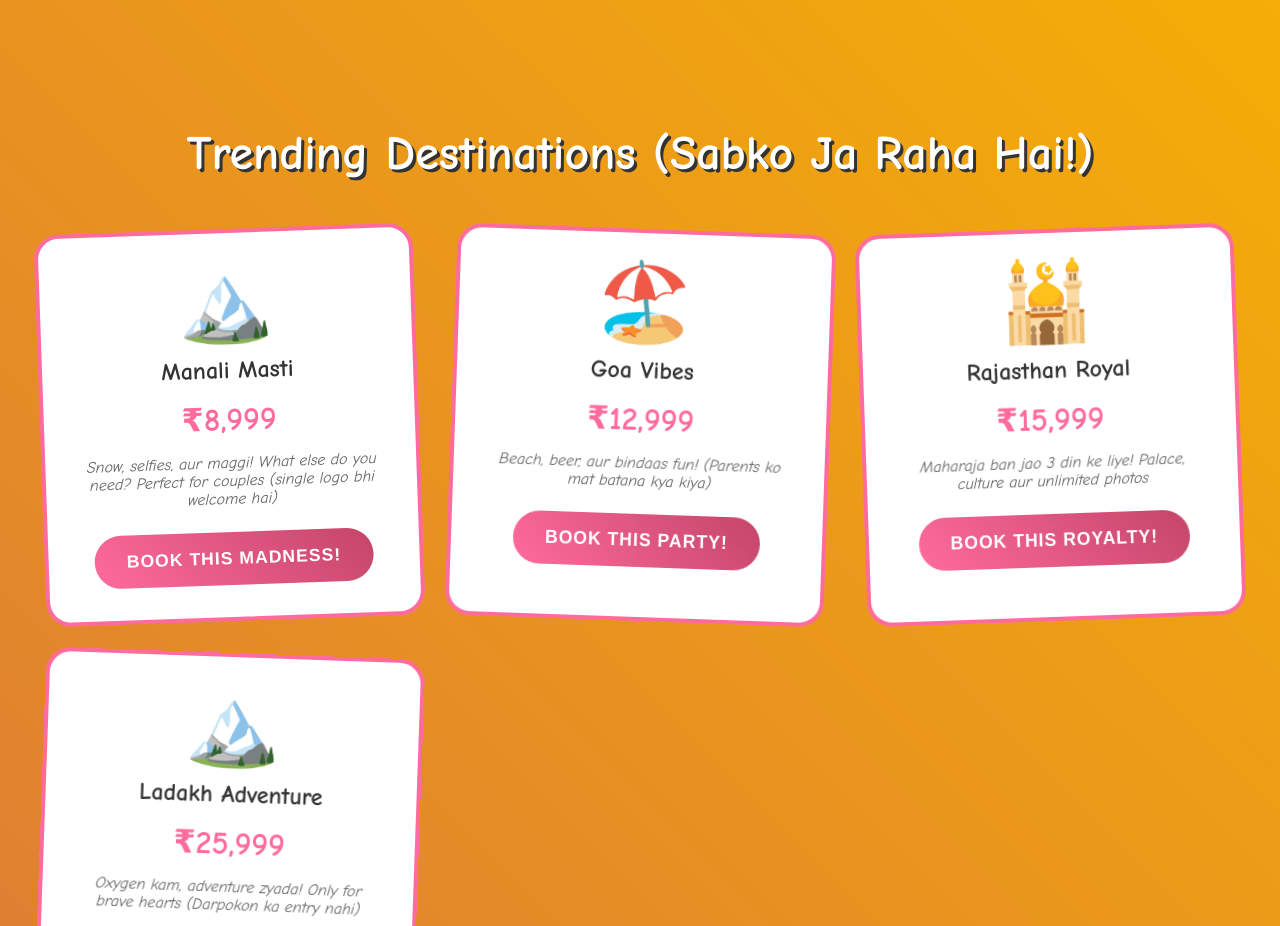
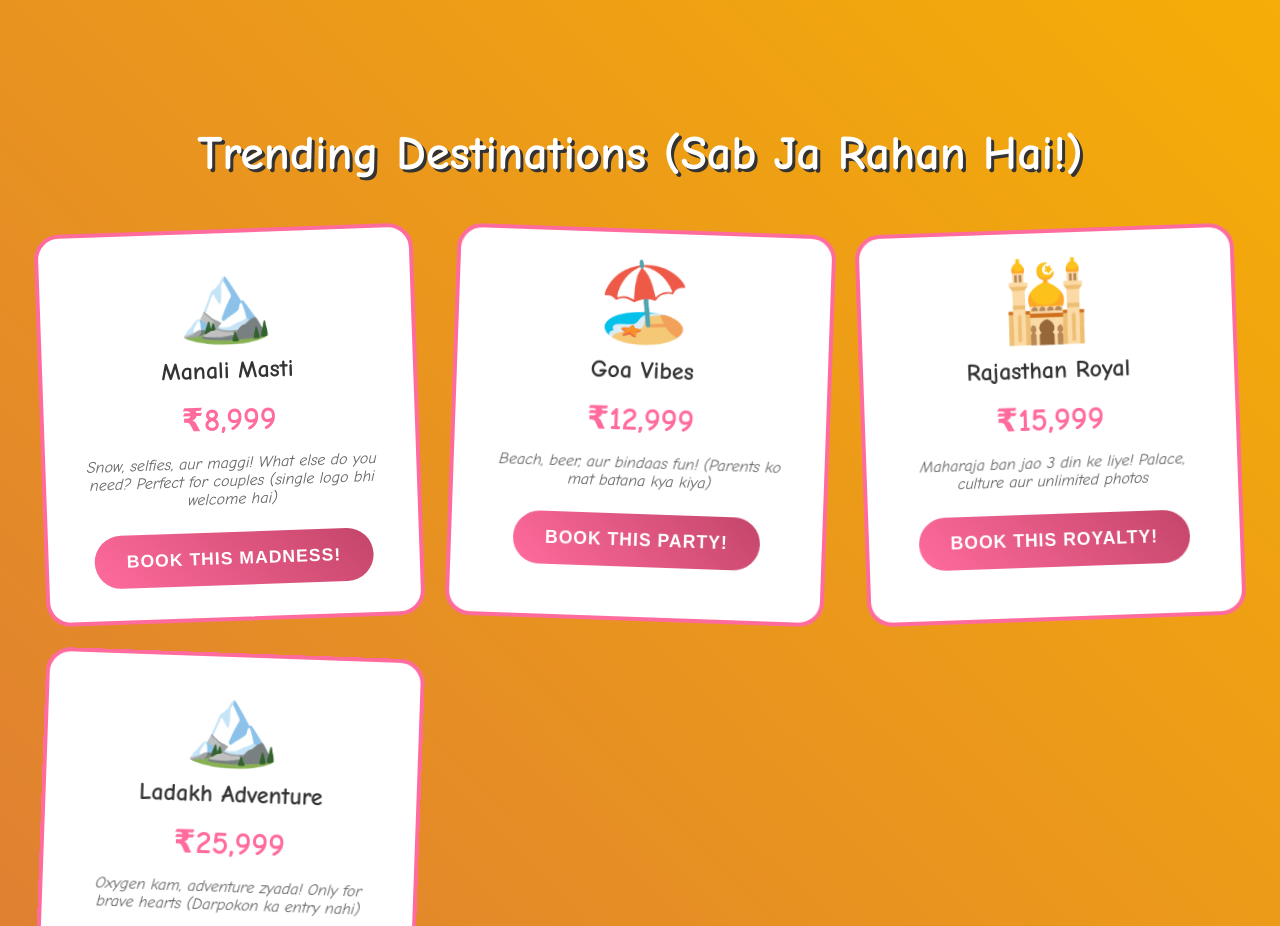
Before and after one commit to piyushCodes7/ChaloNiklo, a plain HTML site: page index.html in a window 1280 px wide. Shown: the part 1300-2226 px from the top of the page. Drawn offline with Linux system fonts and the light colour scheme.

Commit message:
Update index.html

```diff
--- a/index.html
+++ b/index.html
@@ -493,7 +493,7 @@
     <!-- Destinations -->
     <section class="destinations">
         <div class="destinations-container">
-            <h2 class="destinations-title">Trending Destinations (Sabko Ja Raha Hai!)</h2>
+            <h2 class="destinations-title">Trending Destinations (Sab Ja Rahan Hai!)</h2>
             <div class="destinations-grid">
                 <div class="destination-card">
                     <span class="destination-emoji">🏔️</span>
```
